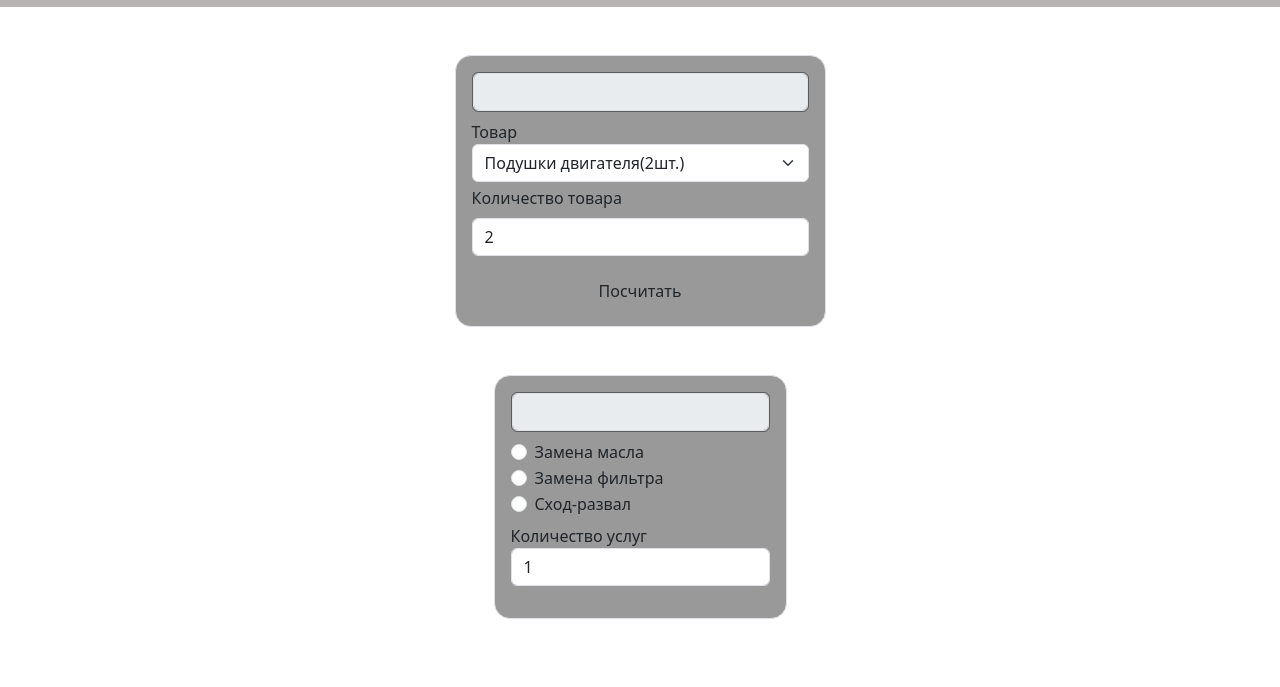
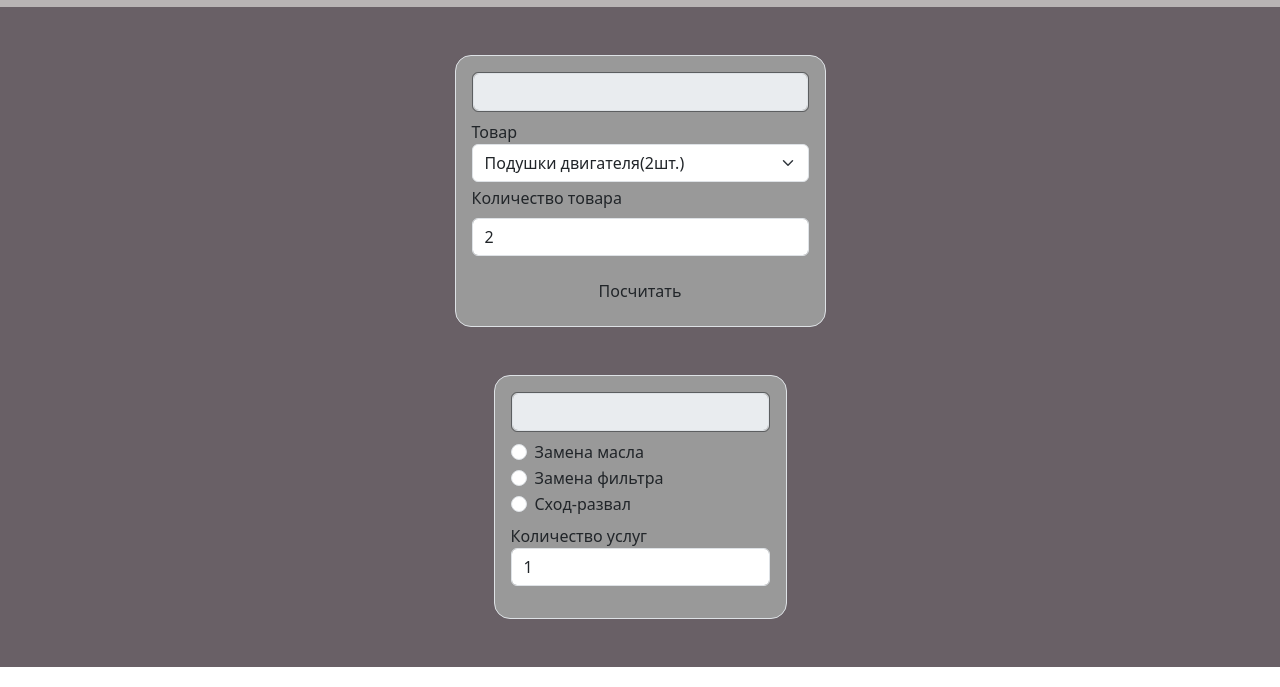
Before and after one commit to Dallary/Zadanie6, a plain HTML site: page index.html in a window 1280 px wide. Shown: the part 113-800 px from the top of the page. Drawn offline with nearby package versions, Linux system fonts and the light colour scheme.

Commit message:
Update style.css

```diff
--- a/style.css
+++ b/style.css
@@ -12,7 +12,7 @@
 }
 
 .p-5{
-    background-image: https://alterainvest.ru/upload/iblock/f69/f69d60dc9af1a912b6cdc14153e04f65.jpg;
+    background-color: #696066;
     background-size: cover;
 }
 header
```
